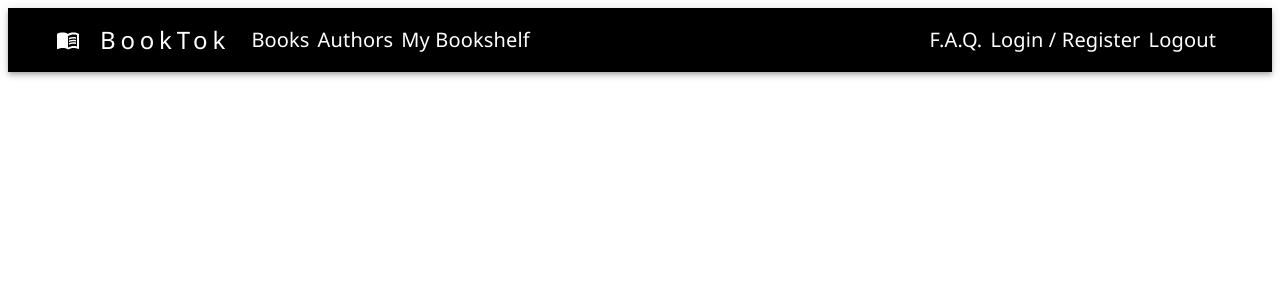
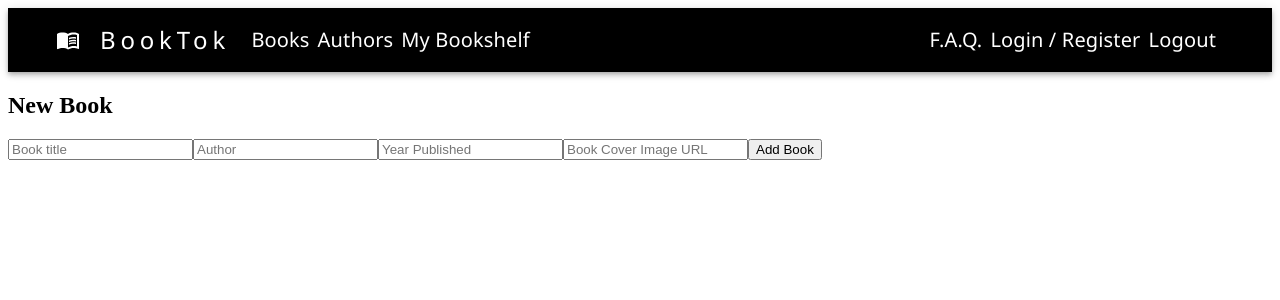
Before and after one commit to emily-valdez/fullstack-final, a React (Create React App) app in the folder client/: page /addbook in a window 1280 px wide. Shown: the top 300 px of the page. Built offline with nearby package versions, Linux system fonts and the light colour scheme; no server answers.

Commit message:
added author name to book tile

```diff
--- a/client/src/components/BookList.js
+++ b/client/src/components/BookList.js
@@ -3,7 +3,7 @@ import BookTile from "./BookTile";
 
 
 function BookList({books}){
-    const renderBookTiles = books.map(({id, title, year, author_id, heart_count, pepper_count, book_img}) => (
+    const renderBookTiles = books.map(({id, title, year, author_id, heart_count, pepper_count, book_img, authors:{name}}) => (
         <BookTile
             key={id}
             id={id}
@@ -13,6 +13,7 @@ function BookList({books}){
             heart_count={heart_count}
             pepper_count={pepper_count}
             book_img={book_img}
+            authors={name}
             />
     ))
 
--- a/client/src/components/BookTile.js
+++ b/client/src/components/BookTile.js
@@ -11,7 +11,7 @@ import AddIcon from '@mui/icons-material/Add';
 import Box from '@mui/material/Box';
 import Grid from '@mui/material/Grid'
 
-function BookTile({id, title, year, heart_count, pepper_count, author_id, book_img}) {
+function BookTile({id, title, year, heart_count, pepper_count, author_id, book_img, authors}) {
   const cards = [id]
   return (
       <Box sx={{
@@ -30,7 +30,7 @@ function BookTile({id, title, year, heart_count, pepper_count, author_id, book_i
               }}>
               <CardHeader
                 title={title}
-                subheader={author_id}
+                subheader={authors}
               />
               <CardMedia
                 component="img"
--- a/client/src/components/Books.js
+++ b/client/src/components/Books.js
@@ -15,10 +15,15 @@ function Books() {
           })
       }, []);
 
+      function onNewBook(newBook) {
+        setBooks((currentBooks) => [...currentBooks, newBook]);
+      }
+
     return(
         <main>
             <BookList
                 books={books}
+                onNewBook={onNewBook}
             />
         </main>
     )
--- a/client/src/components/Bookshelf.js
+++ b/client/src/components/Bookshelf.js
@@ -46,6 +46,7 @@ function Bookshelf({id}) {
           .then((resp) => resp.json())
           .then((books) => setUser_Book(books));
       }, []);
+
     return (
     <ThemeProvider theme={black_theme}>
         <CssBaseline />
--- a/client/src/components/NewBook.js
+++ b/client/src/components/NewBook.js
@@ -1,7 +1,86 @@
 import React from "react"
 import { useEffect, useState } from "react";
 
-function NewBook() {
+const initialState = {
+    title: "",
+    author: "",
+    year: "",
+    image: ""
+}
 
+function NewBook({onNewBook}) {
+   const [formData, setFormData] = useState(initialState)
+   const {title, author, year, image} = formData
+
+   function handleChange(event) {
+    setFormData((currentFormData) => {
+      return {
+        ...currentFormData,
+        [event.target.name]: event.target.value,
+      };
+    });
+  }
+
+  function handleSubmit(event) {
+    event.preventDefault();
+
+    fetch("/books", {
+      method: "POST",
+      headers: {
+        "Content-Type": "application/json",
+      },
+      body: JSON.stringify(formData),
+    })
+      .then((resp) => {
+        if (resp.ok) {
+          return resp.json();
+        } else {
+          throw Error("New book not created.");
+        }
+    })
+    .then((newBookFromServer) => {
+        onNewBook(newBookFromServer);
+        setFormData(initialState);
+    })
+    .catch(console.log);
 }
+
+  return (
+    <div className="new-book-form">
+      <h2>New Book</h2>
+      <form onSubmit={handleSubmit}>
+        <input
+          type="text"
+          name="title"
+          placeholder="Book title"
+          value={title}
+          onChange={handleChange}
+        />
+        <input
+          type="text"
+          name="author"
+          placeholder="Author"
+          value={author}
+          onChange={handleChange}
+        />
+        <input
+          type="number"
+          name="year"
+          placeholder="Year Published"
+          value={year}
+          onChange={handleChange}
+        />
+        <input
+          type="text"
+          name="image"
+          placeholder="Book Cover Image URL"
+          value={image}
+          onChange={handleChange}
+        />
+        <button type="submit">Add Book</button>
+      </form>
+    </div>
+  );
+}
+
 export default NewBook;
--- a/client/src/components/Register.js
+++ b/client/src/components/Register.js
@@ -79,7 +79,7 @@ function Register() {
     return (
     <ThemeProvider theme={black_theme}>
         <Container maxWidth='xs'>
-            <Button onClick={toggleSignup}>{signup ? 'Already have an account? Login here.' : 'New user? Register for an account here.'}</Button>
+            <Button onClick={toggleSignup}>{signup ? 'Already have an account? Login here.' : 'New user? Register for an account.'}</Button>
 
             <form sx={{}} onSubmit={formik.handleSubmit}>
                     <TextField
```
Also changed, not shown: client/src/components/Byer.js (deleted, +0 -116 lines).
